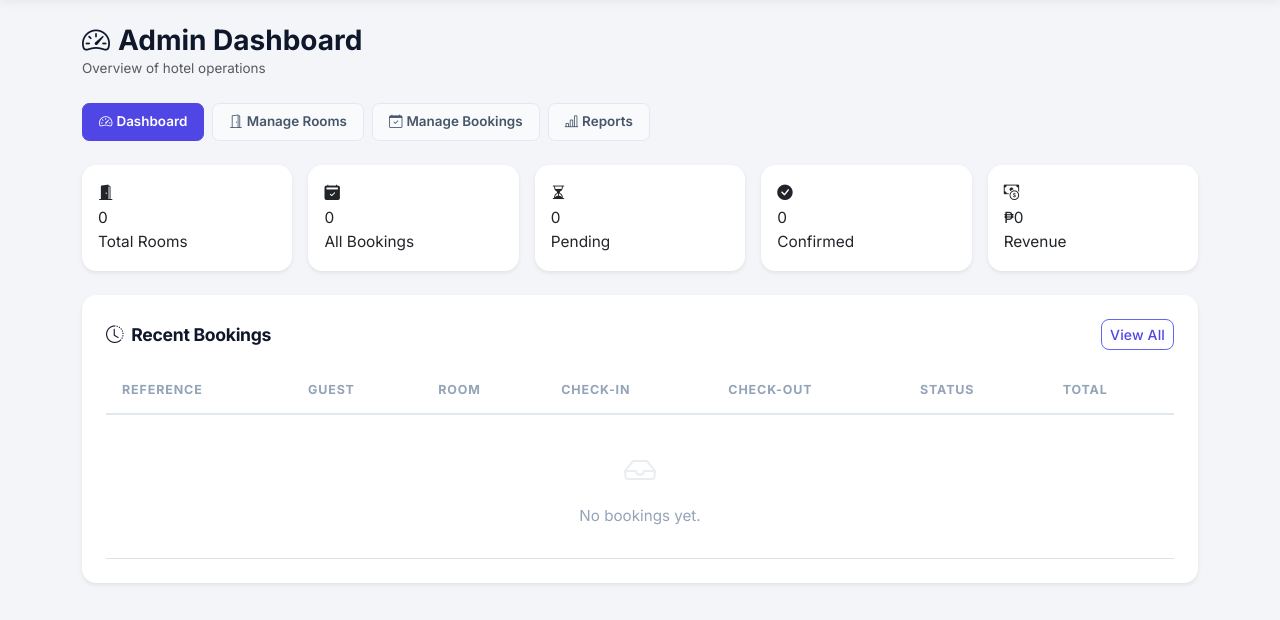
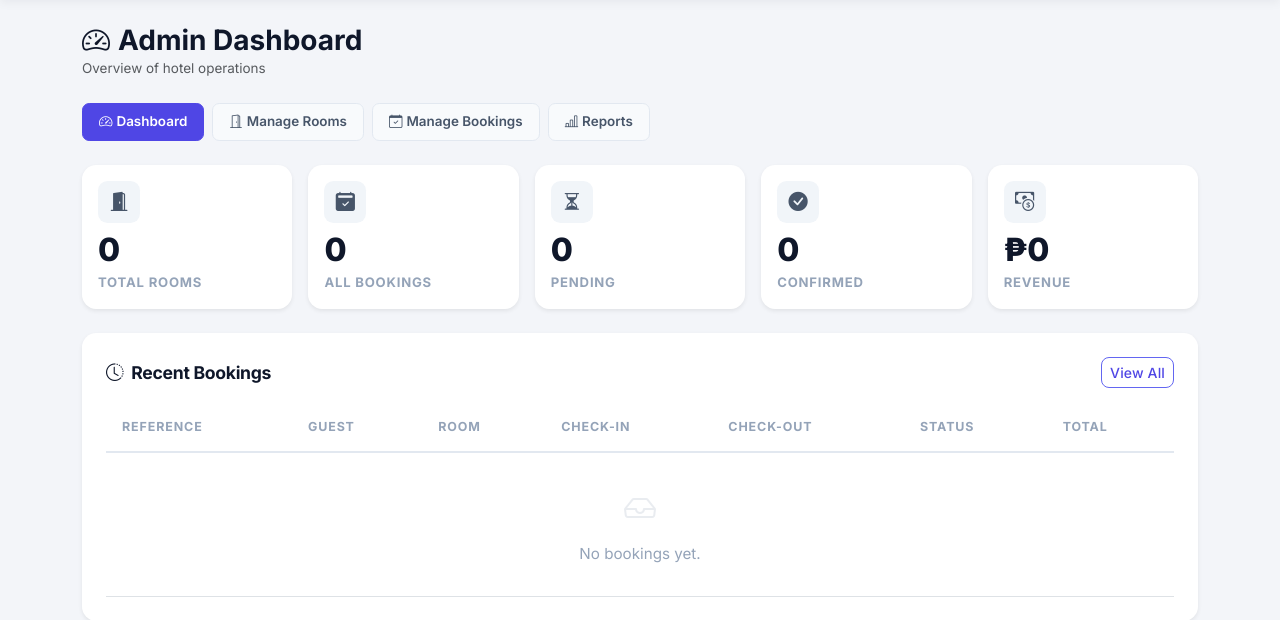
Before and after one commit to AldrianLoberiano/hotel_reservation, a Django app: page /admin-dashboard/ in a window 1280 px wide. Shown: the part 71-691 px from the top of the page. Run offline with Django 5.2, Linux system fonts and the light colour scheme; the visitor is signed in with stand-in values (Sample User, id 1); data comes from the database, SQL or seed files in the repository; data that the repository does not hold is empty.

Commit message:
Update styles.css

```diff
--- a/hotel_reservation/static/css/styles.css
+++ b/hotel_reservation/static/css/styles.css
@@ -706,6 +706,37 @@ body {
   color: #fff;
 }
 
+.admin-kpi-card {
+  background: #fff;
+  border: 1px solid var(--border);
+}
+.admin-kpi-icon {
+  width: 42px;
+  height: 42px;
+  border-radius: .6rem;
+  background: #f1f5f9;
+  color: var(--text-secondary);
+  display: flex;
+  align-items: center;
+  justify-content: center;
+  font-size: 1.2rem;
+  margin-bottom: .7rem;
+}
+.admin-kpi-value {
+  font-size: 2rem;
+  line-height: 1;
+  font-weight: 800;
+  color: var(--text-primary);
+  margin-bottom: .35rem;
+}
+.admin-kpi-label {
+  font-size: .82rem;
+  font-weight: 700;
+  text-transform: uppercase;
+  letter-spacing: .06em;
+  color: var(--text-muted);
+}
+
 /* ---------- Responsive ---------- */
 @media (max-width: 767.98px) {
   .hero {
```
